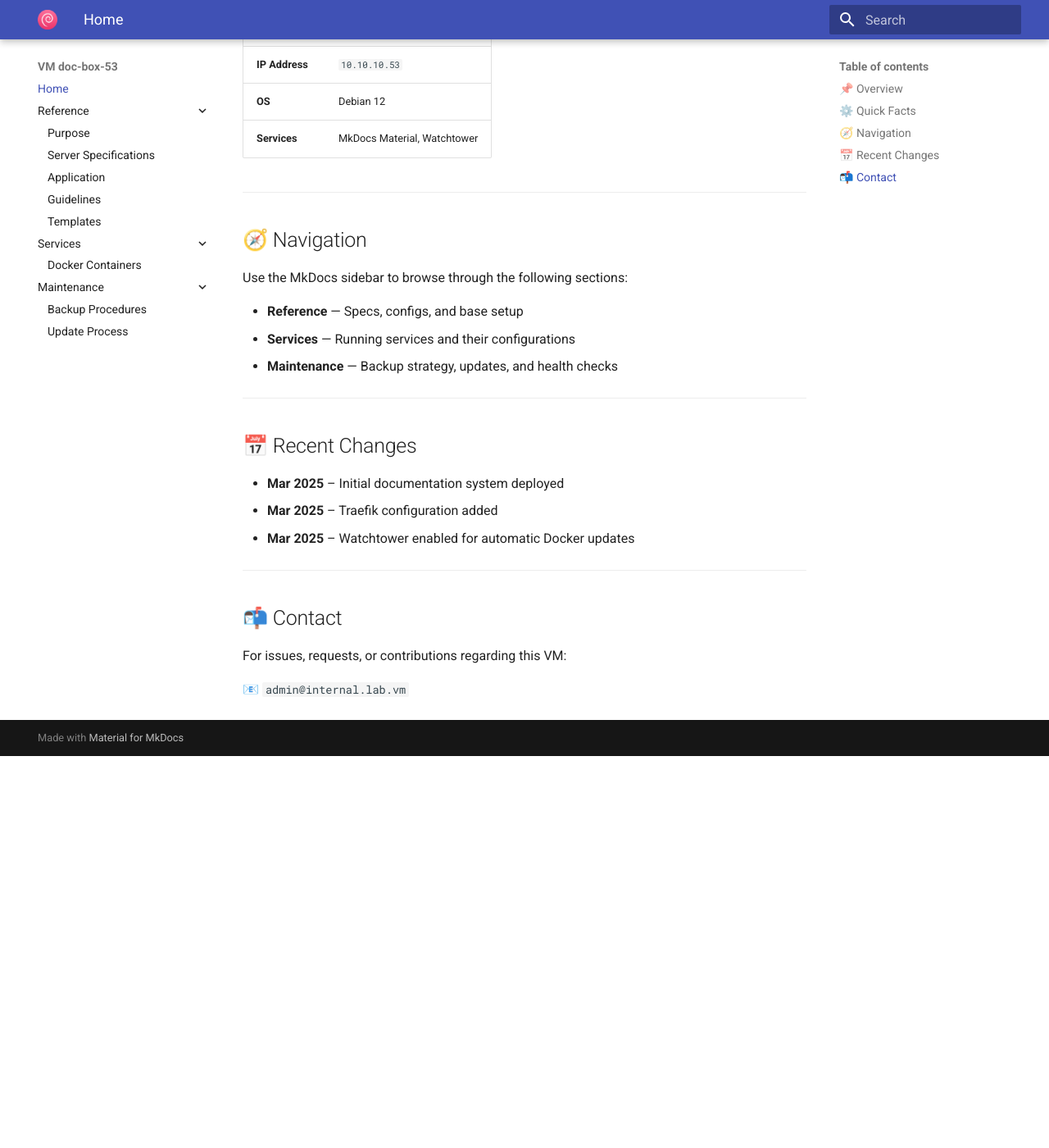
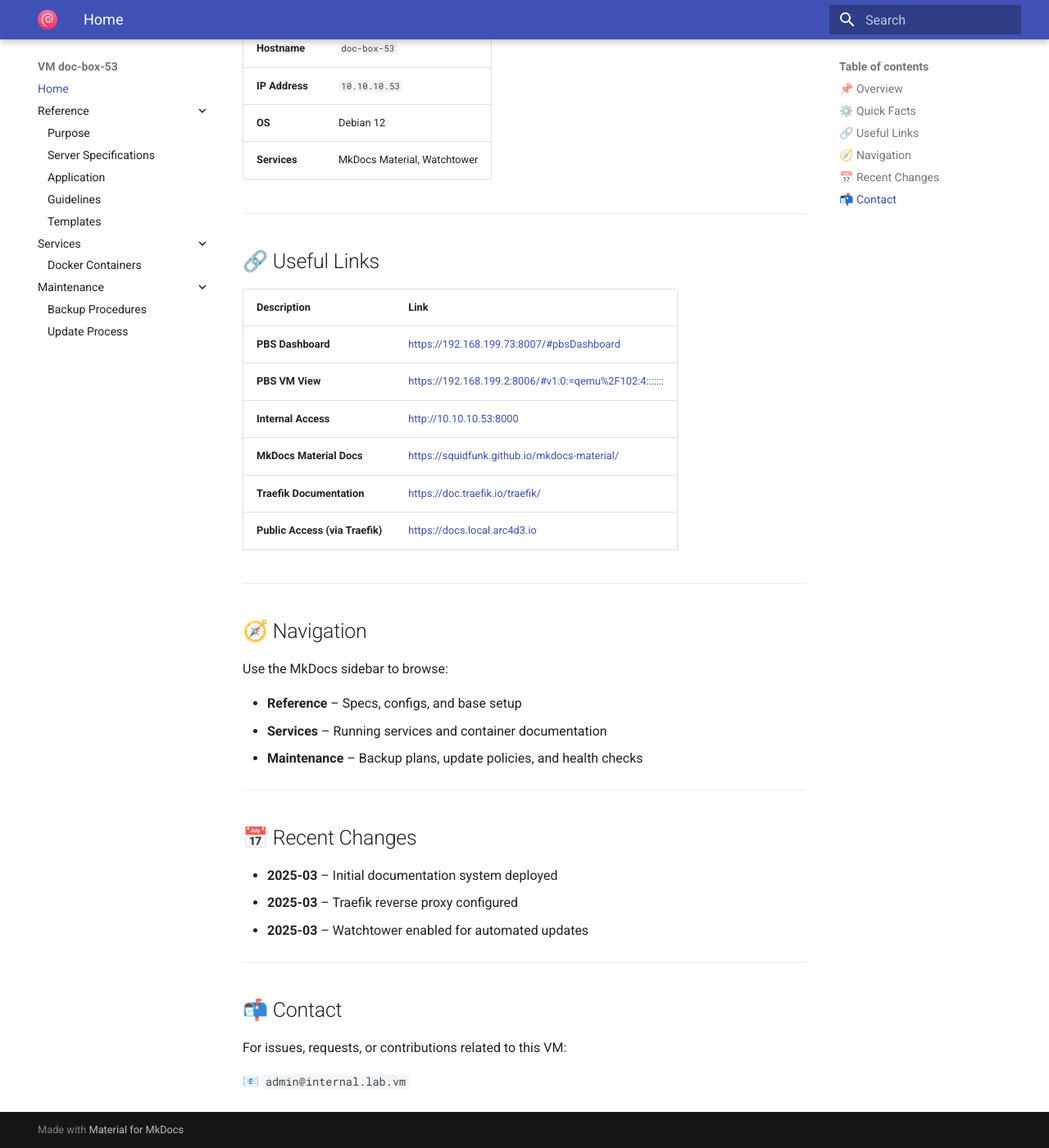
Before and after one commit to pedroanisio/internal.lab.vm.doc-box-53, an MkDocs documentation site: the page built from docs/index.md, in a window 1280 px wide and 1400 px high, scrolled down 567 px. Shown: the whole window at 82% size. Built offline with MkDocs 1.6.1 and Material for MkDocs 9.7.7, drawn with Linux system fonts in a browser that asks for light colours; before the commit the page ends 1489 px from its top, so only the background shows below that; some of the changed text lies outside the part shown.

Commit message:
Refactor documentation layout in index.md for improved clarity and navigation

```diff
--- a/docs/index.md
+++ b/docs/index.md
@@ -2,45 +2,60 @@
 
 Welcome to the documentation for **`doc-box-53`**, part of the `internal.lab.vm` homelab infrastructure.
 
+---
+
 ## 📌 Overview
 
-`doc-box-53` acts as the central **documentation hub** for the homelab. It hosts multiple MkDocs Material instances using Docker, with each container dedicated to a specific VM or service.
+`doc-box-53` acts as the central **documentation hub** for the homelab. It hosts multiple MkDocs Material instances via Docker, with each container dedicated to a specific VM or service.
 
-📍 Access via: [https://docs.local.arc4d3.io](https://docs.local.arc4d3.io)
+📍 Access: [https://docs.local.arc4d3.io](https://docs.local.arc4d3.io)
 
 ---
 
 ## ⚙️ Quick Facts
 
-| Key             | Value                          |
-|----------------|--------------------------------|
-| **Hostname**   | `doc-box-53`                   |
-| **IP Address** | `10.10.10.53`                  |
-| **OS**         | Debian 12                      |
-| **Services**   | MkDocs Material, Watchtower    |
+| Key           | Value                        |
+|----------------|------------------------------|
+| **Hostname**   | `doc-box-53`                 |
+| **IP Address** | `10.10.10.53`                |
+| **OS**         | Debian 12                    |
+| **Services**   | MkDocs Material, Watchtower  |
+
+---
+
+## 🔗 Useful Links
+
+| Description                | Link                                                                 |
+|----------------------------|----------------------------------------------------------------------|
+| **PBS Dashboard**          | [https://192.168.199.73:8007/#pbsDashboard](https://192.168.199.73:8007/#pbsDashboard) |
+| **PBS VM View**            | [https://192.168.199.2:8006/#v1:0:=qemu%2F102:4:::::::](https://192.168.199.2:8006/#v1:0:=qemu%2F102:4:::::::) |
+| **Internal Access**        | [http://10.10.10.53:8000](http://10.10.10.53:8000)                   |
+| **MkDocs Material Docs**   | [https://squidfunk.github.io/mkdocs-material/](https://squidfunk.github.io/mkdocs-material/) |
+| **Traefik Documentation**  | [https://doc.traefik.io/traefik/](https://doc.traefik.io/traefik/)   |
+| **Public Access (via Traefik)** | [https://docs.local.arc4d3.io](https://docs.local.arc4d3.io)       |
 
 ---
 
 ## 🧭 Navigation
 
-Use the MkDocs sidebar to browse through the following sections:
+Use the MkDocs sidebar to browse:
 
-- **Reference** — Specs, configs, and base setup
-- **Services** — Running services and their configurations
-- **Maintenance** — Backup strategy, updates, and health checks
+- **Reference** – Specs, configs, and base setup
+- **Services** – Running services and container documentation
+- **Maintenance** – Backup plans, update policies, and health checks
 
 ---
 
 ## 📅 Recent Changes
 
-- **Mar 2025** – Initial documentation system deployed
-- **Mar 2025** – Traefik configuration added
-- **Mar 2025** – Watchtower enabled for automatic Docker updates
+- **2025-03** – Initial documentation system deployed
+- **2025-03** – Traefik reverse proxy configured
+- **2025-03** – Watchtower enabled for automated updates
 
 ---
 
 ## 📬 Contact
 
-For issues, requests, or contributions regarding this VM:
+For issues, requests, or contributions related to this VM:
 
 📧 `admin@internal.lab.vm`
```
